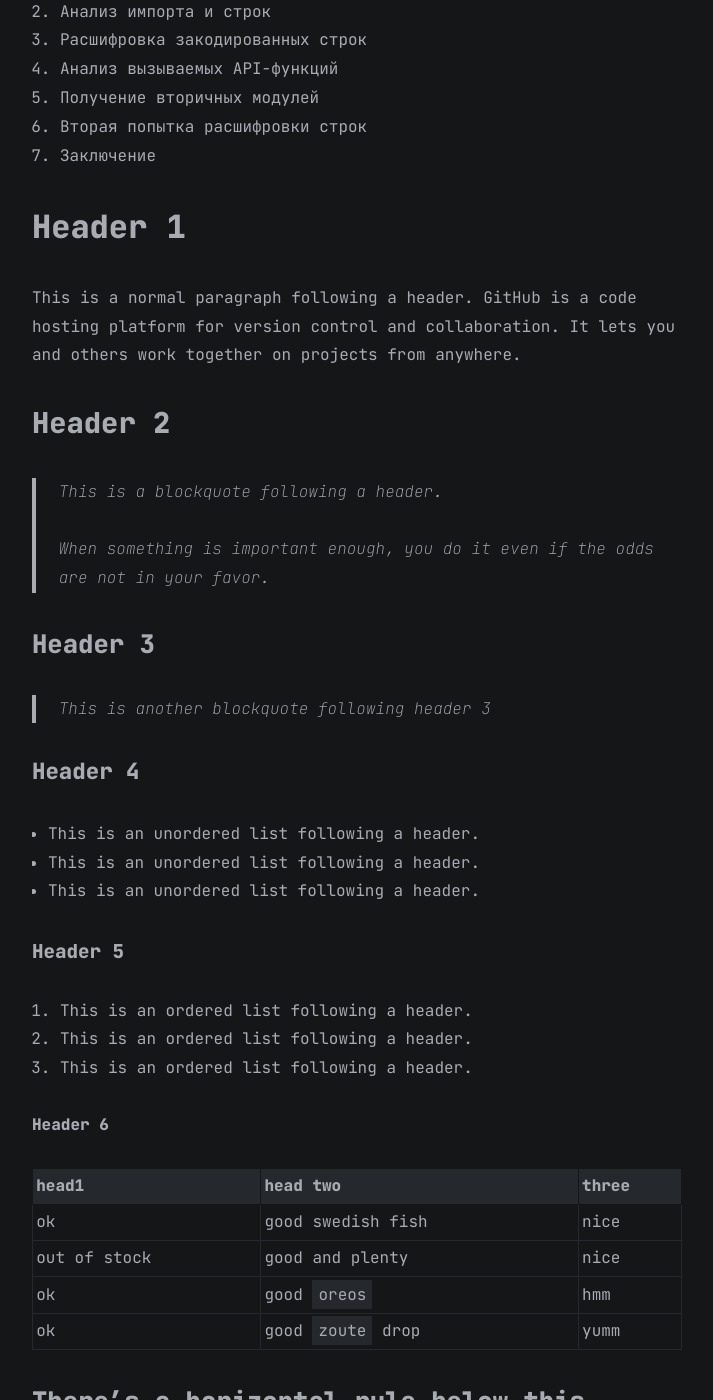
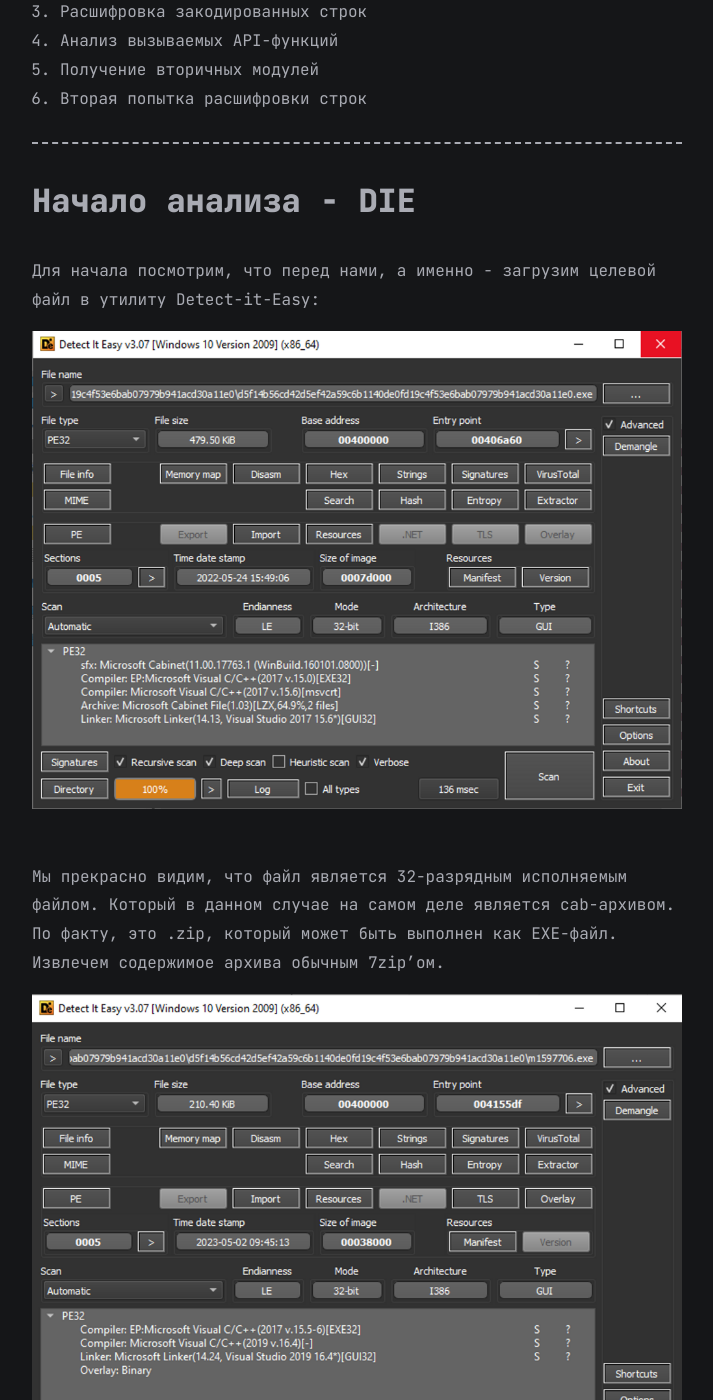
Before and after one commit to kkamenij/cybquarry, a Jekyll site: the page built from all_collections/_posts/2023-10-05-Amadey.md, in a window 1280 px wide and 1400 px high, scrolled down 2658 px. Shown: the whole window, without its empty margins (283-996 px from the left). Built offline with Jekyll 4.4.1, drawn with Linux system fonts in a browser that asks for light colours; some of the changed text lies outside the part shown.

Commit message:
Update 2023-10-05-Amadey.md

```diff
--- a/all_collections/_posts/2023-10-05-Amadey.md
+++ b/all_collections/_posts/2023-10-05-Amadey.md
@@ -13,7 +13,6 @@
 >_**Amadey** - это ботнет, который появился примерно в октябре 2018 года и продается примерно за 500 долларов на русскоязычных хакерских форумах. Он периодически отправляет информацию о системе и установленном AV-программном обеспечении на свой сервер C2 и проводит опросы для получения команд от него. Его основная функциональность заключается в том, что он может загружать другие полезные нагрузки (называемые "задачами") для всех или специально целевых компьютеров, скомпрометированных вредоносным ПО_
 
 По трекеру any.run он занимает топовые позиции, а именно, второе и третье место, за 7 и 365 дней соответственно.
-
 ![1](../../images/amadey/1.png)
 ![2](../../images/amadey/2.png)
 
@@ -31,43 +30,119 @@
 4. Анализ вызываемых API-функций
 5. Получение вторичных модулей
 6. Вторая попытка расшифровки строк
-7. Заключение
 
-# Header 1
+---
 
-This is a normal paragraph following a header. GitHub is a code hosting platform for version control and collaboration. It lets you and others work together on projects from anywhere.
+# Начало анализа - DIE
 
-## Header 2
+Для начала посмотрим, что перед нами, а именно - загрузим целевой файл в утилиту Detect-it-Easy:
+![3](../../images/amadey/3.png)
 
-> This is a blockquote following a header.
->
-> When something is important enough, you do it even if the odds are not in your favor.
+Мы прекрасно видим, что файл является 32-разрядным исполняемым файлом. Который в данном случае на самом деле является cab-архивом. По факту, это .zip, который может быть выполнен как EXE-файл. Извлечем содержимое архива обычным 7zip'ом.
+![4](../../images/amadey/4.png)
 
-### Header 3
+Хм, внутри еще один cab-архив и исполняемый файл. Попробуем разобраться с исполняемым файлом.
+![4](../../images/amadey/4.png)
 
-> This is another blockquote following header 3
+Это PE x32 файл, поэтому каким-нибудь dnSpy изучить его не получится, придется идти в IDA и иже с ней…
 
-#### Header 4
+Будем все это дело сначала изучать в IDA Free, на момент написания статьи версия 8.2.
 
-- This is an unordered list following a header.
-- This is an unordered list following a header.
-- This is an unordered list following a header.
+---
 
-##### Header 5
+# Импорты и строки
+Видим следующую картину, перед нами main-функция:
+![4](../../images/amadey/4.png)
 
-1.  This is an ordered list following a header.
-2.  This is an ordered list following a header.
-3.  This is an ordered list following a header.
+По опыту не сказал бы, что сильно заморачивались с упаковкой, да и энтропия не выше 6 на протяжении всех секций. Два создания потока и сон после них - вероятнее всего внутри функций потоков общение с С2 и получение команд. Узнаем позже, пока изучим что же творится под капотом у малвари.
 
-###### Header 6
+Импортирует образец довольно скромный набор библиотек:
 
-| head1        | head two          | three |
-| :----------- | :---------------- | :---- |
-| ok           | good swedish fish | nice  |
-| out of stock | good and plenty   | nice  |
-| ok           | good `oreos`      | hmm   |
-| ok           | good `zoute` drop | yumm  |
+- advapi32
 
+    RegSetValueExA - персистенс?
+
+- kernel32
+
+    CreateFileA - дропает что-то, трудяга
+
+    CreateThread - уже видели
+
+    CreateMutexA - зачем множить себя, не так ли?
+
+    CreateProcessA - куда же без этого
+
+    GetThreadContext - погодите-ка..
+
+    SetThreadContext - ..очень похоже на..
+
+    ResumeThread - ..внедрение кода!..
+
+    ..и куча других легитимномалварных функций
+
+- shell32
+
+    ShellExecuteA - и что ты будешь этим запускать?
+
+- wininet
+
+    InternetOpen{X} и остальные - тут тоже все ясно, надо же как-то общаться с командным центром
+
+Что ж, с импортом разобрались, даже предположили наличие инъекции кода модной техникой. А что строки? Может получится выудить С2 и заблокировать на периметре пораньше?
+![4](../../images/amadey/4.png)
+
+Какая красота! Рай для CTF-ера, сплошной Base64. Попробуем вбить одну из строк в КиберШеф, найдем и достанем конфиг и пойдем по своим более важным делам.
+![4](../../images/amadey/4.png)
+
+Что ж, неудача. Что-то кастомное. А если проследовать по x-ref'am и найти функцию которая декодит это барахло?
+![4](../../images/amadey/4.png)
+
+Ну и кому нравится С-подобный код:
+![4](../../images/amadey/4.png)
+
+Очень похоже на то, что функция 413CF0 декодирует нашу строчку.. Как часто она вызывается?
+![4](../../images/amadey/4.png)
+
+Аж 238 раз, похоже на декодирующую функцию.
+
+---
+
+# Расшифровка строк с x32dbg
+Лень - двигатель чего-то там. Пойдем-ка мы в дебаггер и исследуем что у этой функции на выходе происходит, а то вдруг время зря теряем.
+
+Расчехляем x32dbg, загружаем туда наш сэмпл, жмем F9, падаем в EntryPoint, перебазируем сэмпл в IDA и ставим бряк на ret-инструкцию целевой функции и смотрим что она вернет. Успели? Сейчас помедленнее.
+
+С загрузкой сэмпла в дебаггер трудностей возникнуть не должно. Узнаем по какому адресу расположился целевой сэмпл с помощью карты памяти:
+![4](../../images/amadey/4.png)
+
+Проставим в IDA этот базовый адрес: Edit → Segments → Rebase program…
+
+Адрес функции поменялся, что логично:
+![4](../../images/amadey/4.png)
+
+Теперь мы целимся на D03CF0, а если быть совсем точным, то на адрес возврата из функции. Как мы можем видеть, наше перебазирование успешно. так как код идентичен:
+![4](../../images/amadey/4.png)
+
+Ставим бряк на нужном нам адресе:
+![4](../../images/amadey/4.png)
+
+Первый запуск ничего толкового не дал, какой-то набор цифр с буквами (обратите внимание на регистр ЕАХ):
+![4](../../images/amadey/4.png)
+
+Спешу вас огорчить, последующие вызовы не дали ожидаемого результата - никаких осмысленных строк мы не встретим, только перечисление вышенайденных Base64-подобных:
+![4](../../images/amadey/4.png)
+
+Что ж, эта функция не отвечает за декодирование строк, а скорее всего отвечает за копирование оных.
+
+Давайте как-нибудь назовем эту функцию и примемся за изучение main-функционала.
+
+---
+
+
+
+
+
+---
 ### There's a horizontal rule below this.
 
 ---
```
